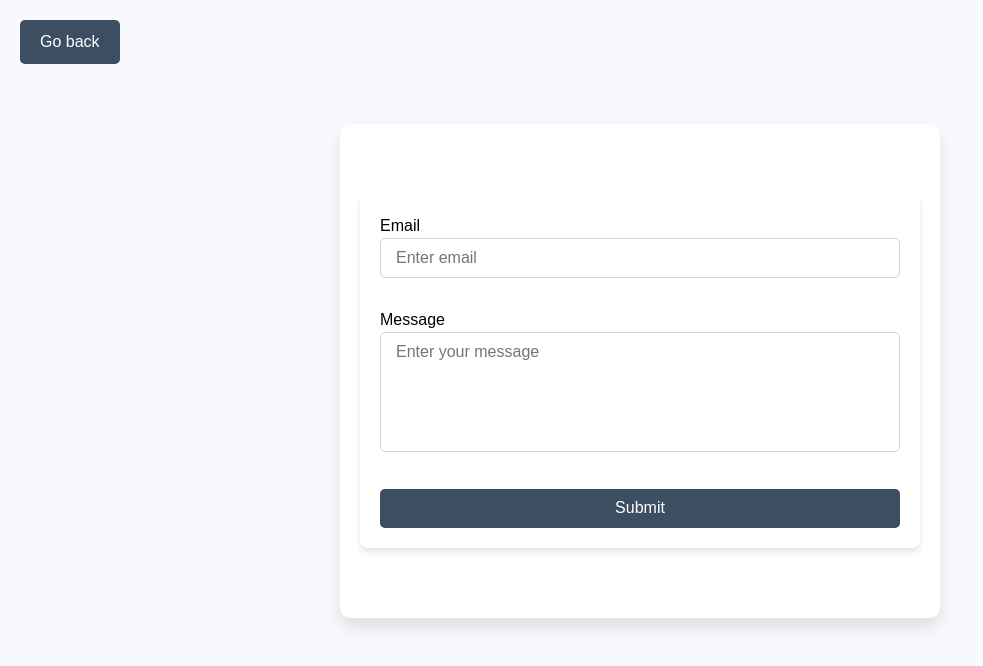
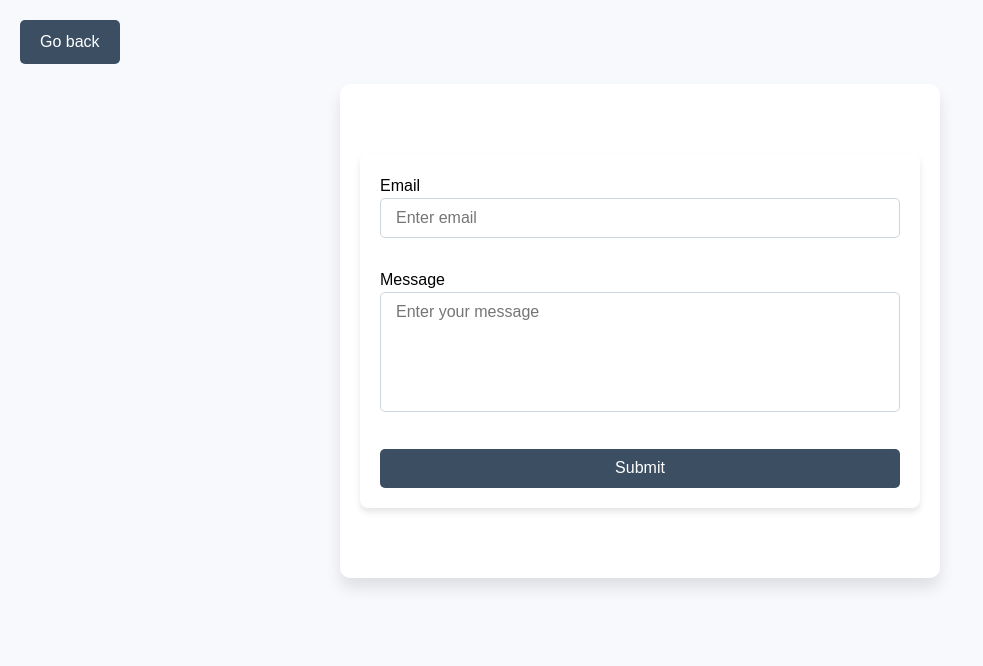
Before and after one commit to oksanaliu/goit-advancedjs-hw-01, a plain HTML site: page 2-form.html in a window 1280 px wide. Shown: the whole page, without its empty margins (0-983 px from the left). Drawn offline with Linux system fonts and the light colour scheme.

Commit message:
deploy: 6e718d943dbfa8672c00a72fe53230b4a212e6fd

```diff
--- a/2-form.html
+++ b/2-form.html
@@ -10,7 +10,7 @@
   <link rel="modulepreload" crossorigin href="/goit-advancedjs-hw-01/assets/modulepreload-polyfill-B5Qt9EMX.js">
   <link rel="modulepreload" crossorigin href="/goit-advancedjs-hw-01/assets/vendor-B2mb6eXk.js">
   <link rel="stylesheet" crossorigin href="/goit-advancedjs-hw-01/assets/vendor-Dr4k8ETB.css">
-  <link rel="stylesheet" crossorigin href="/goit-advancedjs-hw-01/assets/2-form-jE9pypQS.css">
+  <link rel="stylesheet" crossorigin href="/goit-advancedjs-hw-01/assets/2-form-_tuOpMgL.css">
 </head>
 
 <body>
--- a/2-form.js
+++ b/2-form.js
@@ -1,2 +1,2 @@
-import"./assets/modulepreload-polyfill-B5Qt9EMX.js";import{i as a}from"./assets/vendor-B2mb6eXk.js";const m=(e,t)=>{try{const o=JSON.stringify(t);localStorage.setItem(e,o)}catch(o){console.error("Set state error:",o.message)}},i=e=>{try{const t=localStorage.getItem(e);return t===null?void 0:JSON.parse(t)}catch(t){console.error("Get state error:",t.message)}},r=document.querySelector(".js-feedback-form"),s={email:"",message:""},l=()=>{const e=i("feedback-form-state");e&&(e.email&&(r.elements.email.value=e.email,s.email=e.email),e.message&&(r.elements.message.value=e.message,s.message=e.message))},n=e=>{const{name:t,value:o}=e.target;s[t]=o.trim(),m("feedback-form-state",s)},c=e=>{e.preventDefault();const{email:t,message:o}=s;if(!t||!o){a.error({title:"Error",message:"Fill all form fields!",position:"topRight",timeout:3e3});return}console.log("Form submitted with data:",s),r.reset(),localStorage.removeItem("feedback-form-state"),s.email="",s.message="",a.success({title:"Success",message:"Form submitted successfully!",position:"topRight",timeout:3e3})};l();r.addEventListener("input",n);r.addEventListener("submit",c);
+import"./assets/modulepreload-polyfill-B5Qt9EMX.js";import{i as r}from"./assets/vendor-B2mb6eXk.js";const m=(e,t)=>{try{const a=JSON.stringify(t);localStorage.setItem(e,a)}catch(a){console.error("Set state error:",a.message)}},i=e=>{try{const t=localStorage.getItem(e);return t===null?void 0:JSON.parse(t)}catch(t){console.error("Get state error:",t.message)}},o=document.querySelector(".js-feedback-form"),s={email:"",message:""},l=()=>{const e=i("feedback-form-state");e&&(e.email&&(o.elements.email.value=e.email,s.email=e.email),e.message&&(o.elements.message.value=e.message,s.message=e.message))},n=e=>{const{name:t,value:a}=e.target;s[t]=a.trim(),m("feedback-form-state",s)},c=e=>{e.preventDefault();const{email:t,message:a}=s;if(!t||!a){r.error({title:"Error",message:"Fill please all fields!",position:"topRight",timeout:3e3});return}console.log("Form submitted with data:",s),o.reset(),localStorage.removeItem("feedback-form-state"),s.email="",s.message="",r.success({title:"Success",message:"Form submitted successfully!",position:"topRight",timeout:3e3})};l();o.addEventListener("input",n);o.addEventListener("submit",c);
 //# sourceMappingURL=2-form.js.map
```
Also changed, not shown: assets/2-form-_tuOpMgL.css (added, +1 -0 lines), assets/2-form-jE9pypQS.css (deleted, +0 -1 lines), 1 other file.
